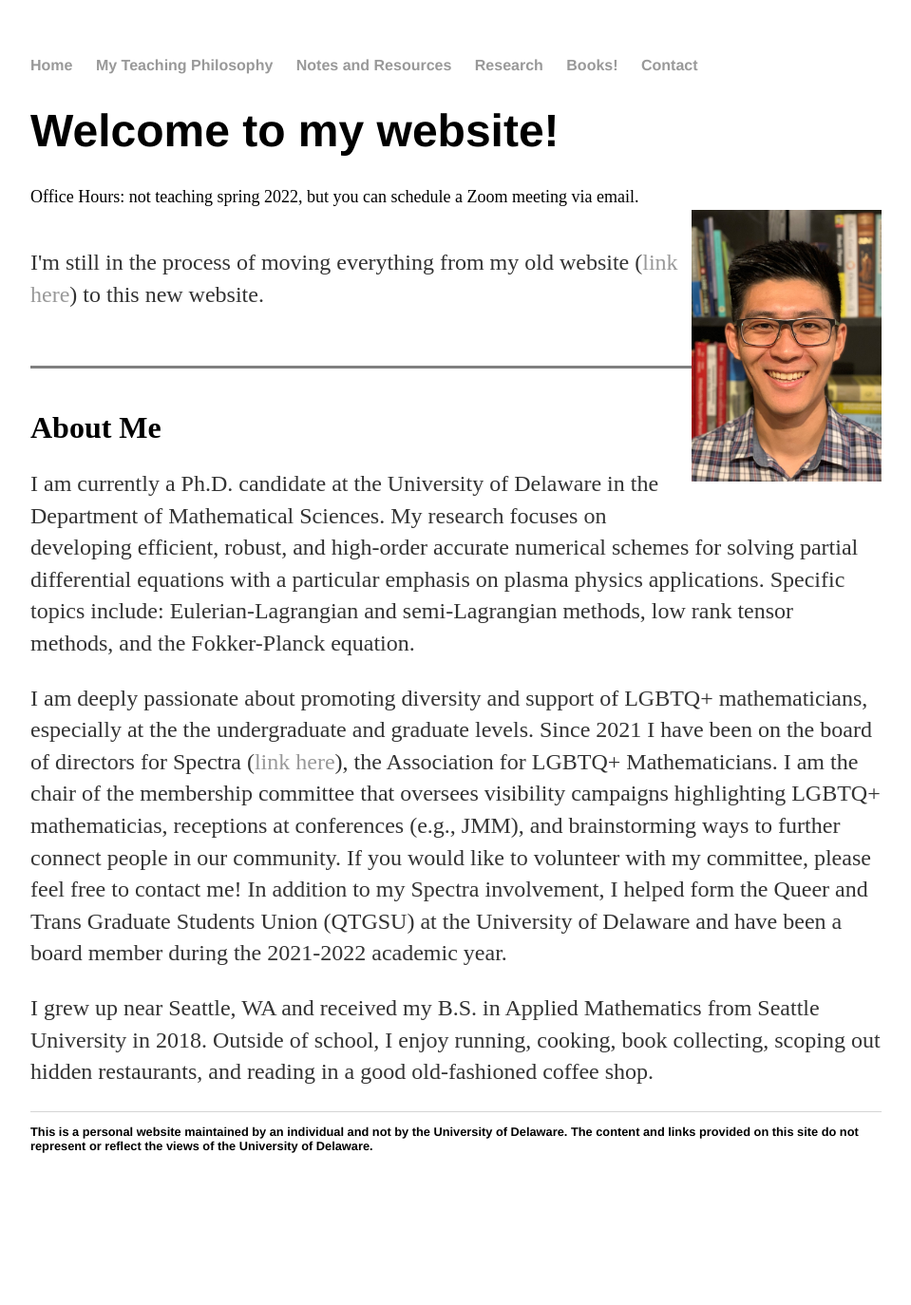
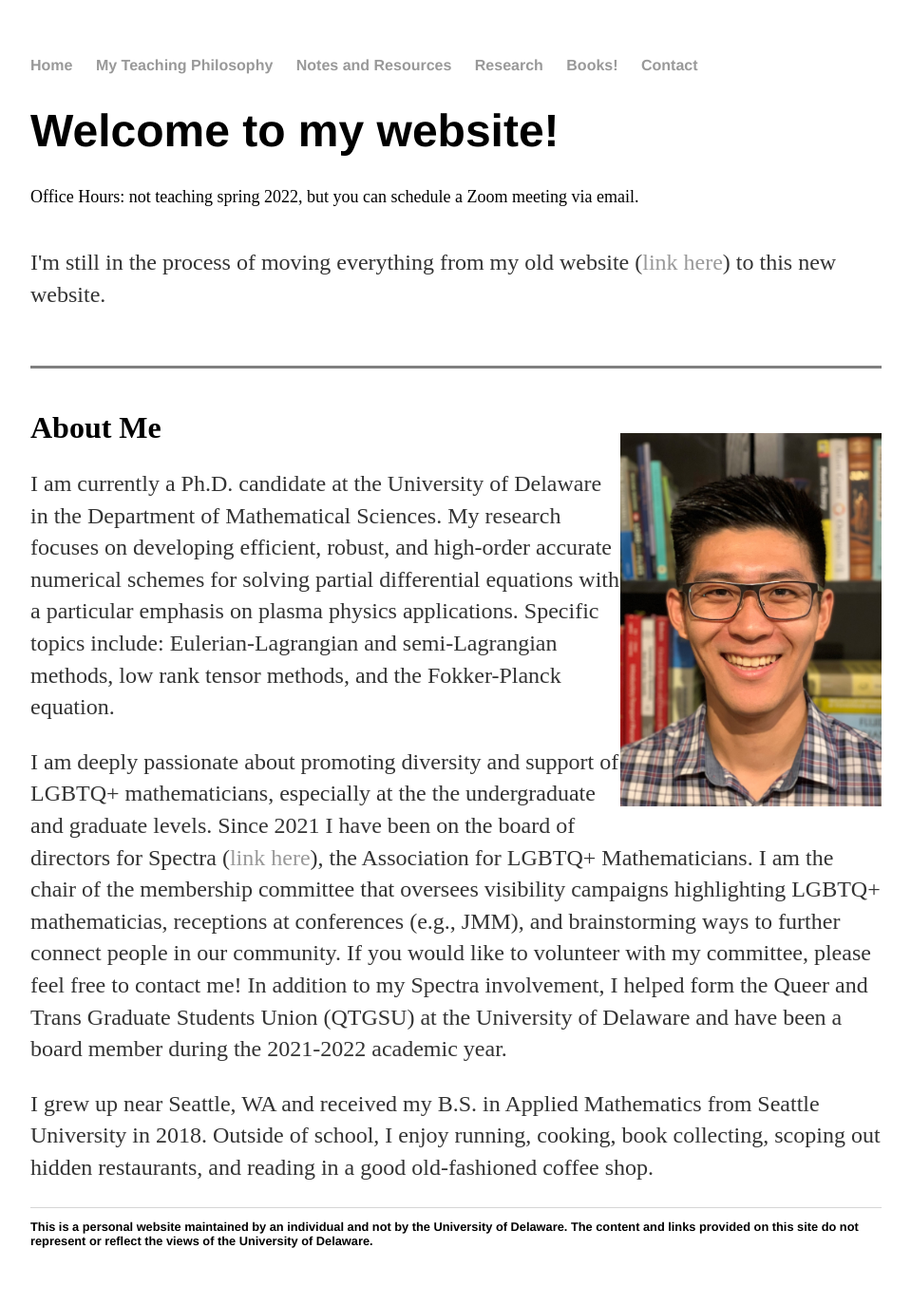
Before and after one commit to jhknakao/jhknakao.github.io, a Jekyll site: the page built from index.html, in a window 1280 px wide. Shown: the whole page at 95% size, without its empty margins (160-1119 px from the left). Built offline with Jekyll 4.4.1, drawn with Linux system fonts in a browser that asks for light colours; before the commit the page ends 1274 px from its top, so only the background shows below that.

Commit message:
Update index.html

```diff
--- a/index.html
+++ b/index.html
@@ -4,7 +4,6 @@
 ---
 <div class="blurb">
 	<h1>Welcome to my website!</h1>
-	<p style="float: right;"><img src="images/Nakao_headshot.jpg" width="200" height=auto></p>
 	<font size="4">Office Hours: not teaching spring 2022, but you can schedule a Zoom meeting via email.</font>
 	<br>
 	<br>
@@ -16,6 +15,7 @@
 	<br>
 
 	<br>
+	<p style="float: right;"><img src="images/Nakao_headshot.jpg" width="275" height=auto></p>
 	<font size="6"><b>About Me</b></font>
 	<br>
 	<p>
```
